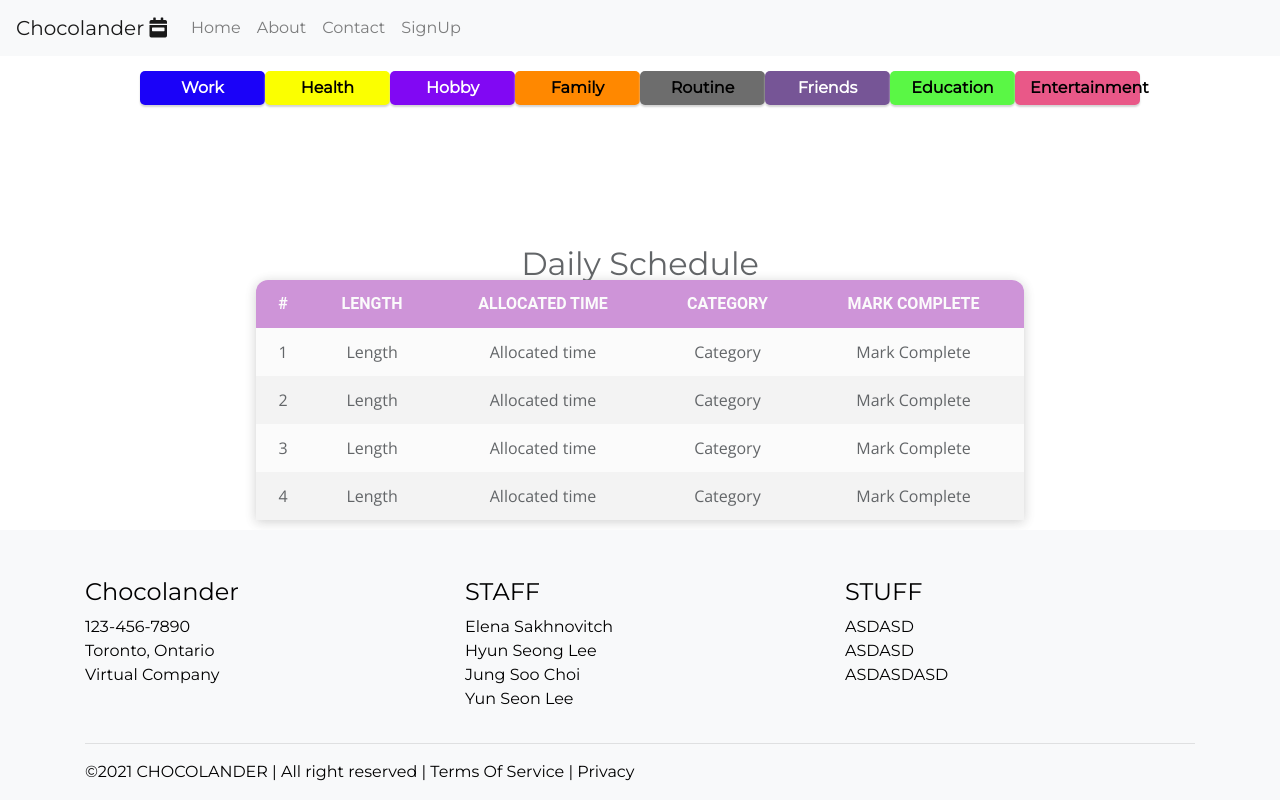
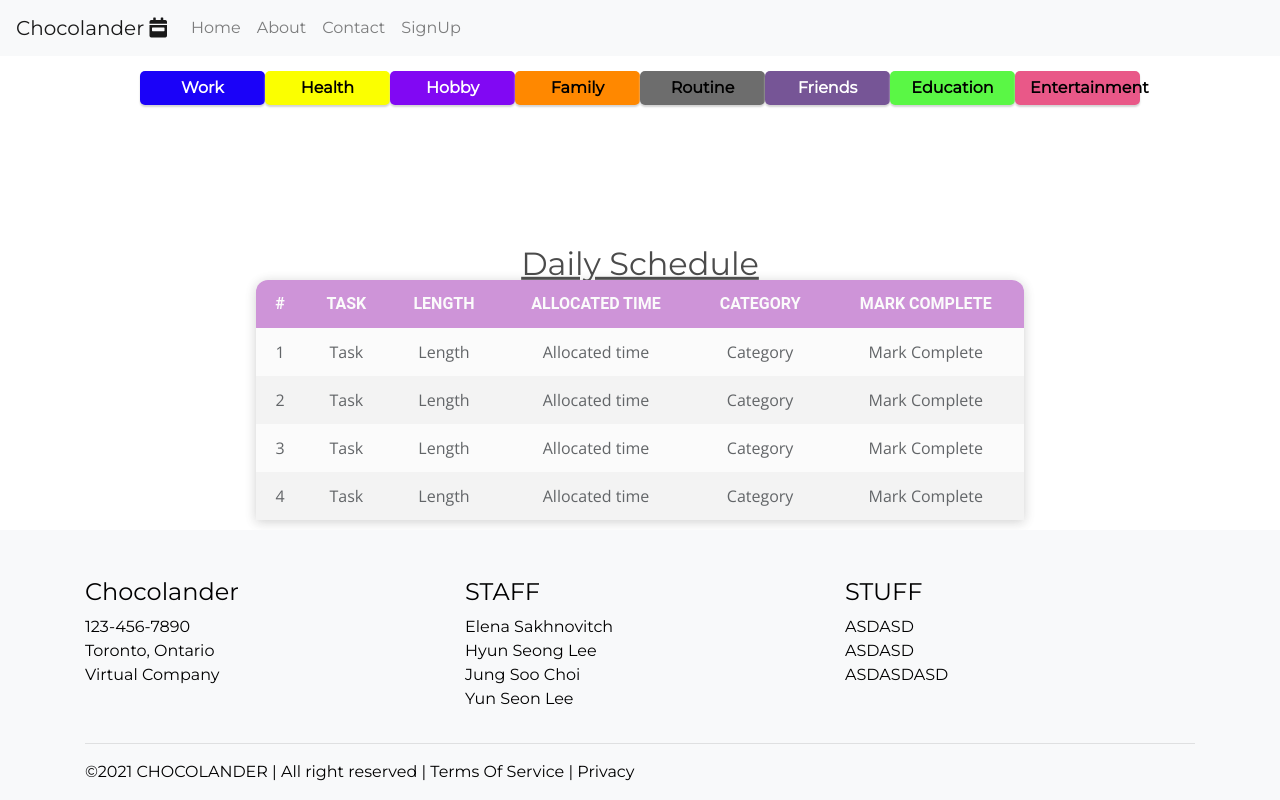
Before and after one commit to chocolander/time-tracking-manager, a React (Create React App) app: page / in a window 1280 px wide. Built offline with nearby package versions, Linux system fonts and the light colour scheme.

Commit message:
version-5

```diff
--- a/src/components/Tables/DayTable.css
+++ b/src/components/Tables/DayTable.css
@@ -35,6 +35,8 @@ table {
 
 h2 {
     position: absolute;
+    color: black;
+    text-decoration: underline;
     left: 50%;
     top: 33%;
     transform: translate(-50%, -50%);
--- a/src/components/Tables/DayTable.js
+++ b/src/components/Tables/DayTable.js
@@ -9,6 +9,7 @@ class DayTable extends Component {
                 <table>
                     <tr>
                         <th>#</th>
+                        <th>Task</th>
                         <th>Length</th>
                         <th>Allocated time</th>
                         <th>Category</th>
@@ -17,6 +18,7 @@ class DayTable extends Component {
 
                     <tr>
                         <td>1</td>
+                        <td>Task</td>
                         <td>Length</td>
                         <td>Allocated time</td>
                         <td>Category</td>
@@ -25,6 +27,7 @@ class DayTable extends Component {
 
                     <tr>
                         <td>2</td>
+                        <td>Task</td>
                         <td>Length</td>
                         <td>Allocated time</td>
                         <td>Category</td>
@@ -33,6 +36,7 @@ class DayTable extends Component {
 
                     <tr>
                         <td>3</td>
+                        <td>Task</td>
                         <td>Length</td>
                         <td>Allocated time</td>
                         <td>Category</td>
@@ -41,6 +45,7 @@ class DayTable extends Component {
 
                     <tr>
                         <td>4</td>
+                        <td>Task</td>
                         <td>Length</td>
                         <td>Allocated time</td>
                         <td>Category</td>
```
Also changed, not shown: 2 other files (tests, documents, lock files or other folders).
